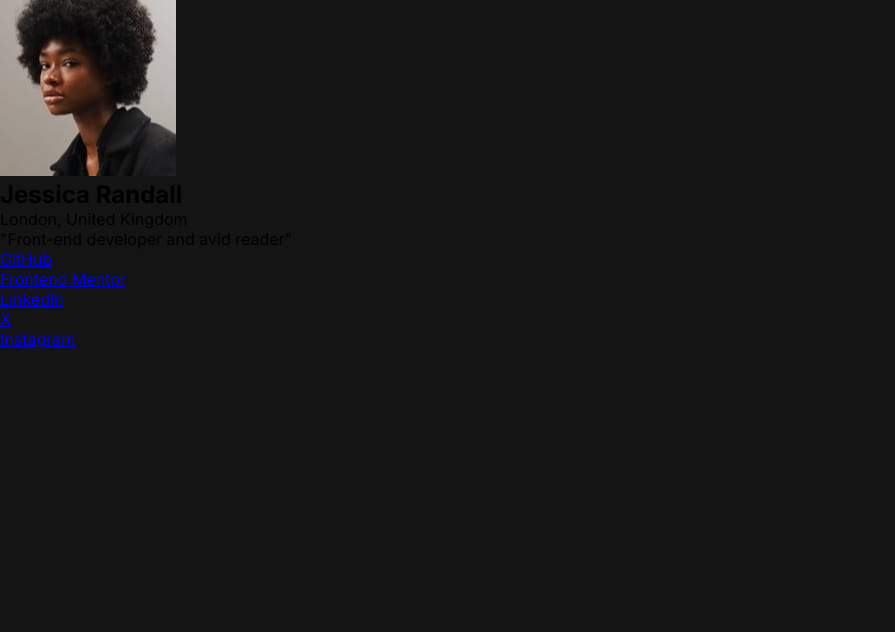
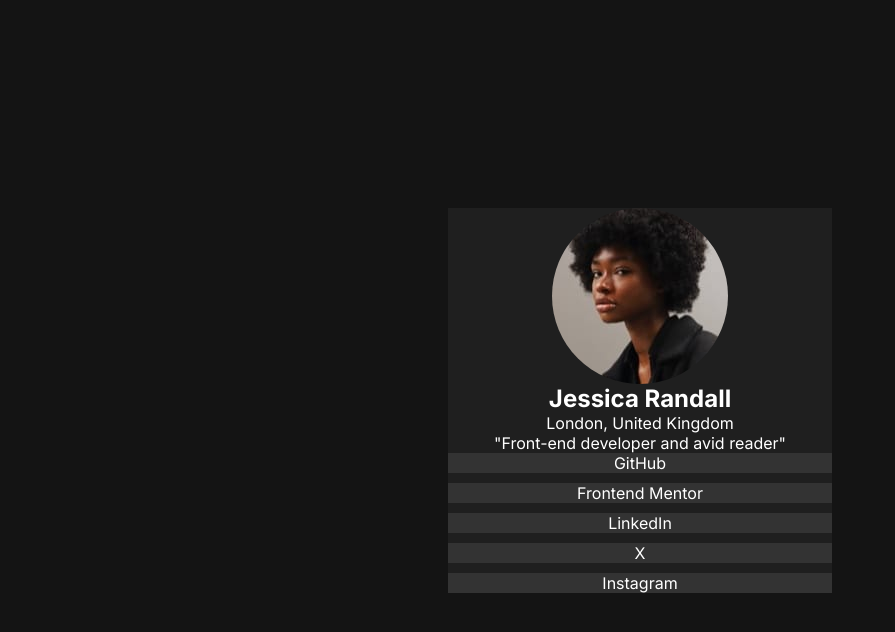
Before and after one commit to davelilleystone/fem-social-links-profile, a plain HTML site: page index.html in a window 1280 px wide. Shown: the whole page, without its empty margins (0-895 px from the left). Drawn offline with Linux system fonts and the light colour scheme.

Commit message:
add basic styling

```diff
--- a/style.css
+++ b/style.css
@@ -17,4 +17,53 @@
 body {
   background-color: var(--Grey-900);
   font-family: inter, sans-serif;
+  color: var(--white);
 }
+
+main {
+  display: flex;
+  justify-content: center;
+  align-items: center;
+  width: 100%;
+  height: 100vh;
+}
+
+article {
+  display: flex;
+  flex-direction: column;
+  width: 30%;
+  background-color: var(--grey-800);
+}
+
+header,
+ul {
+  display: flex;
+  flex-direction: column;
+  align-items: center;
+}
+
+img {
+  border-radius: 50%;
+}
+
+ul {
+  list-style: none;
+  row-gap: 10px;
+}
+
+li {
+  background-color: var(--grey-700);
+  width: 100%;
+  text-align: center;
+  transition: all 0.2s;
+}
+
+li:hover {
+  background-color: var(--green);
+}
+
+a {
+  text-decoration: none;
+  display: inline-block;
+  color: var(--white);
+}
```
